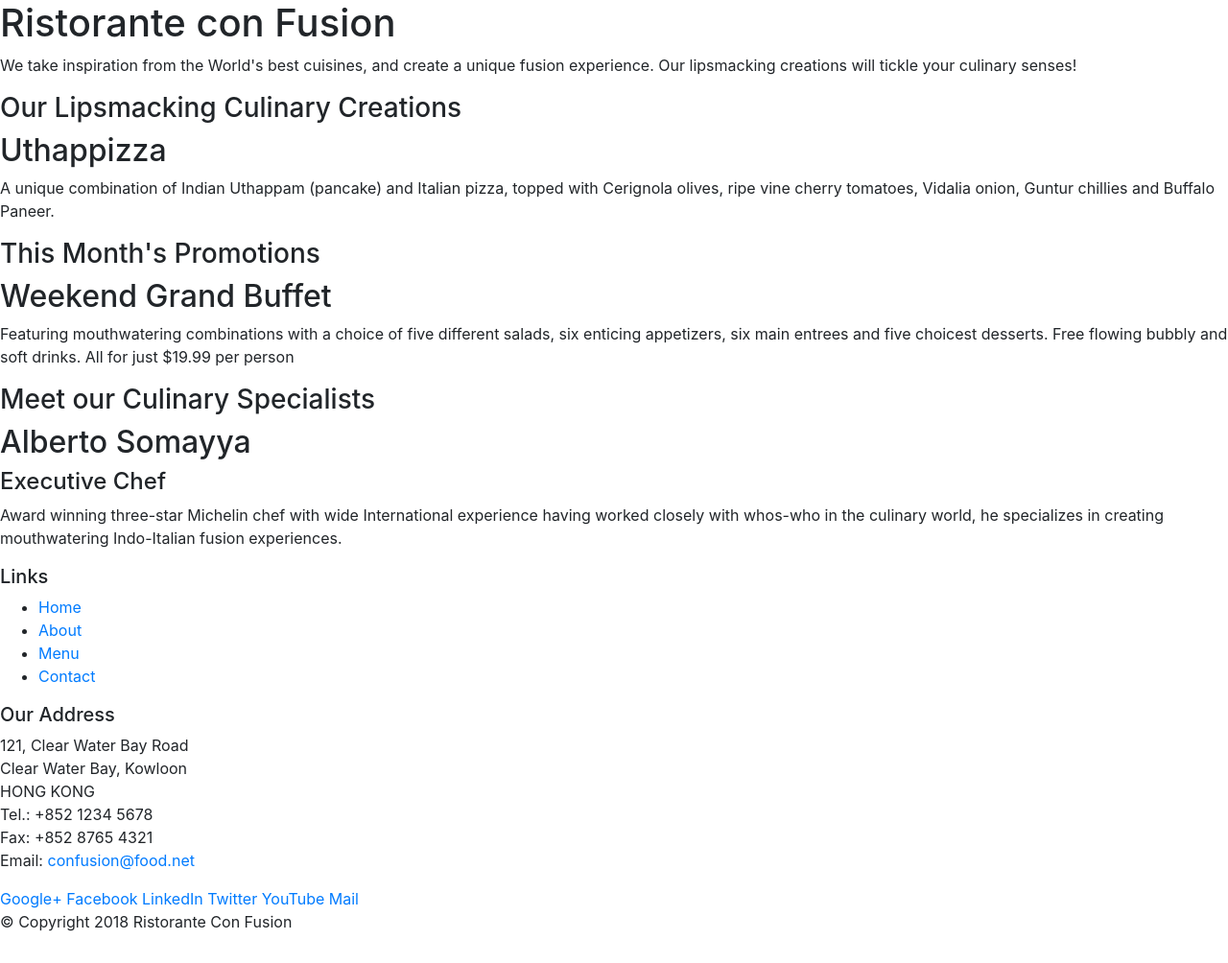
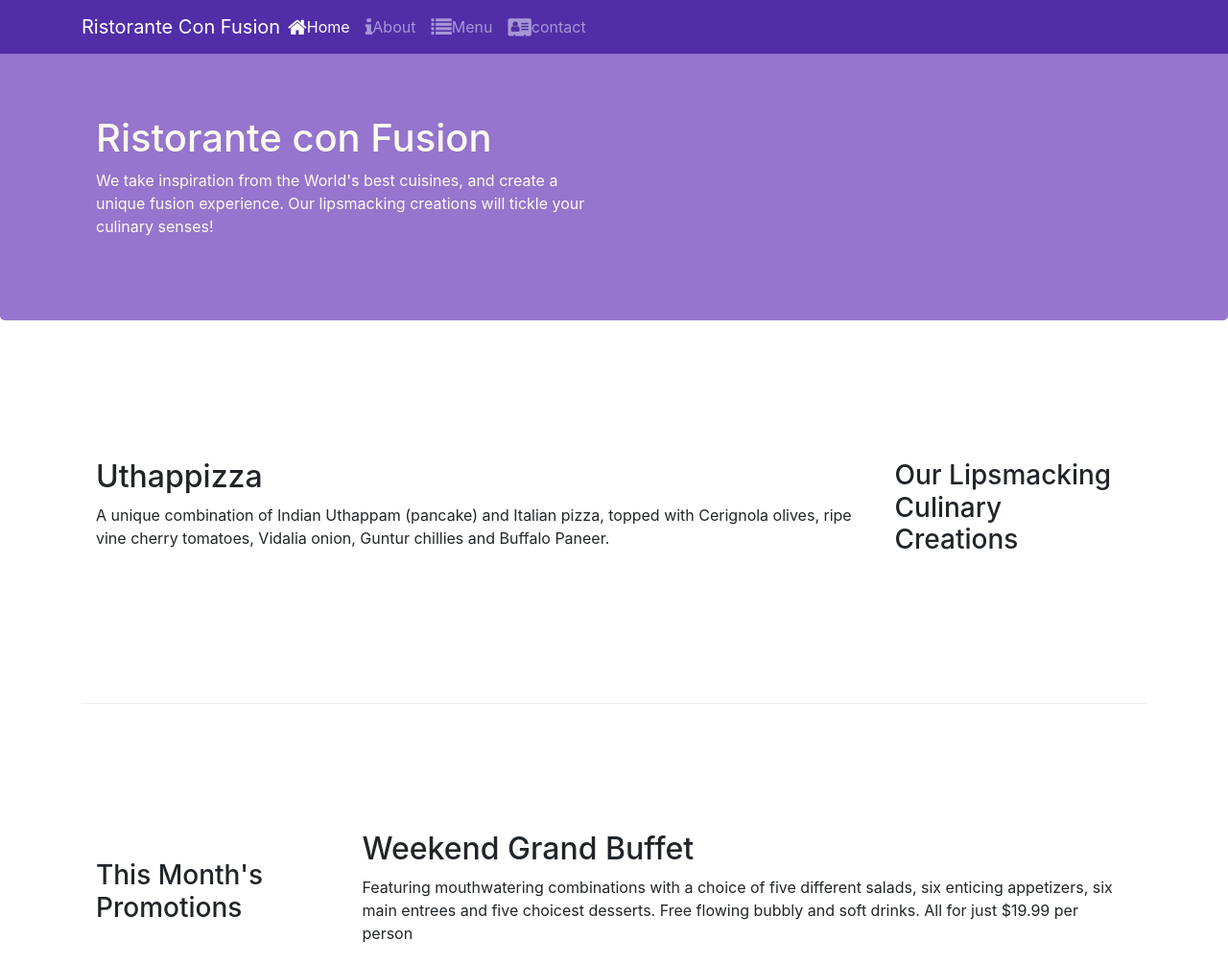
Before and after one commit to AjaySingh8923/Building-and-Deployment-Task-Runners, a website: page index.html in a window 1280 px wide. Shown: the top 1004 px of the page at 96% size. Drawn offline with nearby package versions, Linux system fonts and the light colour scheme.

Commit message:
first contact file commit

```diff
--- a/index.html
+++ b/index.html
@@ -10,52 +10,89 @@
 
     <!-- Bootstrap CSS -->
     <link rel="stylesheet" href="node_modules/bootstrap/dist/css/bootstrap.min.css">
+    <link rel="stylesheet" href="node_modules/font-awesome/css/font-awesome.min.css">
+    <link rel="stylesheet" href="node_modules/bootstrap-social/bootstrap-social.css">
+    <link rel="stylesheet" href="styles.css">
     <title>Ristorante Con Fusion</title>
 
 </head>
 
 <body>
+    <nav class="navbar navbar-dark navbar-expand-sm  fixed-top">
+        <!--
+            <nav class="navbar navbar-dark navbar-expand-sm bg-primary fixed-top">
+            LATER WE REMOVE IT bg- primary
 
-    <header>
-        <div>
-            <div>
-                <div>
+            navbar dark is colour of navigation bar navbar-dark navbar-light
+            bg primary means background should be primary
+            fixed-top means navigation bar is fixed at top & it can be in bottom fixed-bottom
+
+            nav bar-brand display the name of u website /class etc
+            navbar-nav help to set up the link
+            content is put as left as posiible- mr-auto
+        -->
+        <div class="container">
+
+            <button class="navbar-toggler" type="button" data-toggle="collapse" data-target="#Navbar">
+                <span class="navbar-toggler-icon"></span>
+            </button>
+            <a class="navbar-brand mr-auto" href="#">Ristorante Con Fusion</a>
+            <div class=" collapse navbar-collapse" id="Navbar">
+                <ul class="navbar-nav mr-auto">
+                    <li class="nav-item active"> <a class="nav-link" href="#"><span class="fa fa-home fa-lg"></span>Home</a></li>
+                    <li class="nav-item">
+                        <a class="nav-link" href="./aboutus.html">
+                            <span class="fa fa-info fa-lg"></span>About</a>
+                    </li>
+                    <li class="nav-item"><a class="nav-link" href="#"><span class="fa fa-list fa-lg"></span>Menu</a></li>
+                    <li class="nav-item">
+                        <a class="nav-link" href="./contactus.html"><span class="fa fa-address-card fa-lg"></span>contact</a></li>
+                </ul>
+
+            </div>
+
+        </div>
+    </nav>
+    <header class="jumbotron">
+        <div class="container">
+            <div class="row row-header">
+                <div class="col-12 col-sm-6">
                     <h1>Ristorante con Fusion</h1>
                     <p>We take inspiration from the World's best cuisines, and create a unique fusion experience. Our lipsmacking creations will tickle your culinary senses!</p>
                 </div>
-                <div>
+                <div class=" col-12 col-sm">
                 </div>
             </div>
         </div>
     </header>
 
-    <div>
-        <div>
-            <div>
+    <div class="container">
+        <div class="row row-content align-items-center">
+            <div class="col-12 col-sm-4 order-sm-last col-md-3">
                 <h3>Our Lipsmacking Culinary Creations</h3>
             </div>
-            <div>
+            <div class="col col-sm order-sm-first col-md">
                 <h2>Uthappizza</h2>
                 <p>A unique combination of Indian Uthappam (pancake) and Italian pizza, topped with Cerignola olives, ripe vine cherry tomatoes, Vidalia onion, Guntur chillies and Buffalo Paneer.</p>
             </div>
         </div>
 
 
-        <div>
-            <div>
+        <div class="row row-content align-items-center">
+            <div class="col-12 col-sm-4 col-md-3">
                 <h3>This Month's Promotions</h3>
             </div>
-            <div>
+            <div class="col col-sm col-md">
                 <h2>Weekend Grand Buffet</h2>
                 <p>Featuring mouthwatering combinations with a choice of five different salads, six enticing appetizers, six main entrees and five choicest desserts. Free flowing bubbly and soft drinks. All for just $19.99 per person </p>
             </div>
         </div>
 
-        <div>
-            <div>
+        <div class="row row-content align-items-center">
+            <div class="col-12 col-sm-4 order-sm-last col-md-3">
                 <h3>Meet our Culinary Specialists</h3>
             </div>
-            <div>
+            <div class="col col-sm order-sm-first col-md">
                 <h2>Alberto Somayya</h2>
                 <h4>Executive Chef</h4>
                 <p>Award winning three-star Michelin chef with wide International experience having worked closely with whos-who in the culinary world, he specializes in creating mouthwatering Indo-Italian fusion experiences. </p>
@@ -63,46 +100,47 @@
         </div>
     </div>
 
-    <footer>
-        <div>
-            <div>
-                <div>
+    <footer class="footer">
+        <div class="container">
+            <div class="row">
+                <div class="col-4 offset-1 col-sm-2">
                     <h5>Links</h5>
-                    <ul>
+                    <ul clas="list-unstyled">
+                        <!-- REMOVE THE BULLETS-->
                         <li><a href="#">Home</a></li>
-                        <li><a href="#">About</a></li>
+                        <li><a href="./aboutus.html">About</a></li>
                         <li><a href="#">Menu</a></li>
                         <li><a href="#">Contact</a></li>
                     </ul>
                 </div>
-                <div>
+                <div class="col-7 col-sm-5">
                     <h5>Our Address</h5>
                     <address>
 		              121, Clear Water Bay Road<br>
 		              Clear Water Bay, Kowloon<br>
 		              HONG KONG<br>
-		              Tel.: +852 1234 5678<br>
-		              Fax: +852 8765 4321<br>
-		              Email: <a href="mailto:confusion@food.net">confusion@food.net</a>
+		              <i class="fa fa-phone fa-lg"></i>: +852 1234 5678<br>
+		              <i class="fa fa-fax fa-lg"></i>: +852 8765 4321<br>
+		              <i class="fa fa-envelope fa-lg"></i>: <a href="mailto:confusion@food.net">confusion@food.net</a>
 		           </address>
                 </div>
-                <div>
-                    <div>
-                        <a href="http://google.com/+">Google+</a>
-                        <a href="http://www.facebook.com/profile.php?id=">Facebook</a>
-                        <a href="http://www.linkedin.com/in/">LinkedIn</a>
-                        <a href="http://twitter.com/">Twitter</a>
-                        <a href="http://youtube.com/">YouTube</a>
-                        <a href="mailto:">Mail</a>
+                <div class="col-12 col-sm-4 align-self-center">
+
+                    <div class="text-center">
+                        <a class="btn btn-social-icon btn-google" href="http://google.com/+"><i class="fa fa-google-plus"></i></a>
+                        <a class="btn btn-social-icon btn-facebook" href="http://www.facebook.com/profile.php?id="><i class="fa fa-facebook"></i></a>
+                        <a class="btn btn-social-icon btn-linkedin" href="http://www.linkedin.com/in/"><i class="fa fa-linkedin"></i></a>
+                        <a class="btn btn-social-icon btn-twitter" href="http://twitter.com/"><i class="fa fa-twitter"></i></a>
+                        <a class="btn btn-social-icon btn-google" href="http://youtube.com/"><i class="fa fa-youtube"></i></a>
+                        <a class="btn btn-social-icon" href="mailto:"><i class="fa fa-envelope-o"></i></a>
+                    </div>
+                </div>
+                <div class="row justify-content-center">
+                    <div class="col-auto">
+                        <p>© Copyright 2018 Ristorante Con Fusion</p>
                     </div>
                 </div>
             </div>
-            <div>
-                <div>
-                    <p>© Copyright 2018 Ristorante Con Fusion</p>
-                </div>
-            </div>
-        </div>
     </footer>
     <!-- jQuery first, then Popper.js, then Bootstrap JS. -->
     <script src="node_modules/jquery/dist/jquery.slim.min.js"></script>
--- a/package.json
+++ b/package.json
@@ -15,6 +15,8 @@
   },
   "dependencies": {
     "bootstrap": "^4.0.0",
+    "bootstrap-social": "^5.1.1",
+    "font-awesome": "^4.7.0",
     "jquery": "^3.3.1",
     "popper.js": "^1.12.9"
   }
--- /dev/null
+++ b/styles.css
@@ -0,0 +1,39 @@
+.row-header {
+    margin: 0px auto;
+    padding: 0px auto;
+}
+
+.row-content {
+    margin: 0px auto;
+    padding: 50px 0px 50px 0px;
+    border-bottom: 1px ridge;
+    min-height: 400px;
+}
+
+.footer {
+    background-color: #D1C4E9;
+    margin: 0px auto;
+    padding: 20px 0px 20px 0px;
+}
+
+.jumbotron {
+    padding: 70px 30px 70px 30px;
+    margin: 0px auto;
+    background: #9575CD;
+    color: floralwhite;
+}
+
+address {
+    font-size: 80%;
+    margin: 0px;
+    color: #0f0f0f;
+}
+
+body {
+    padding: 50px 0px 0px 0px;
+    z-index: 0;
+}
+
+.navbar-dark {
+    background-color: #512DA8;
+}
```
Also changed, not shown: aboutus.html (added, +159 -0 lines), contactus.html (added, +148 -0 lines), 1 other file.
